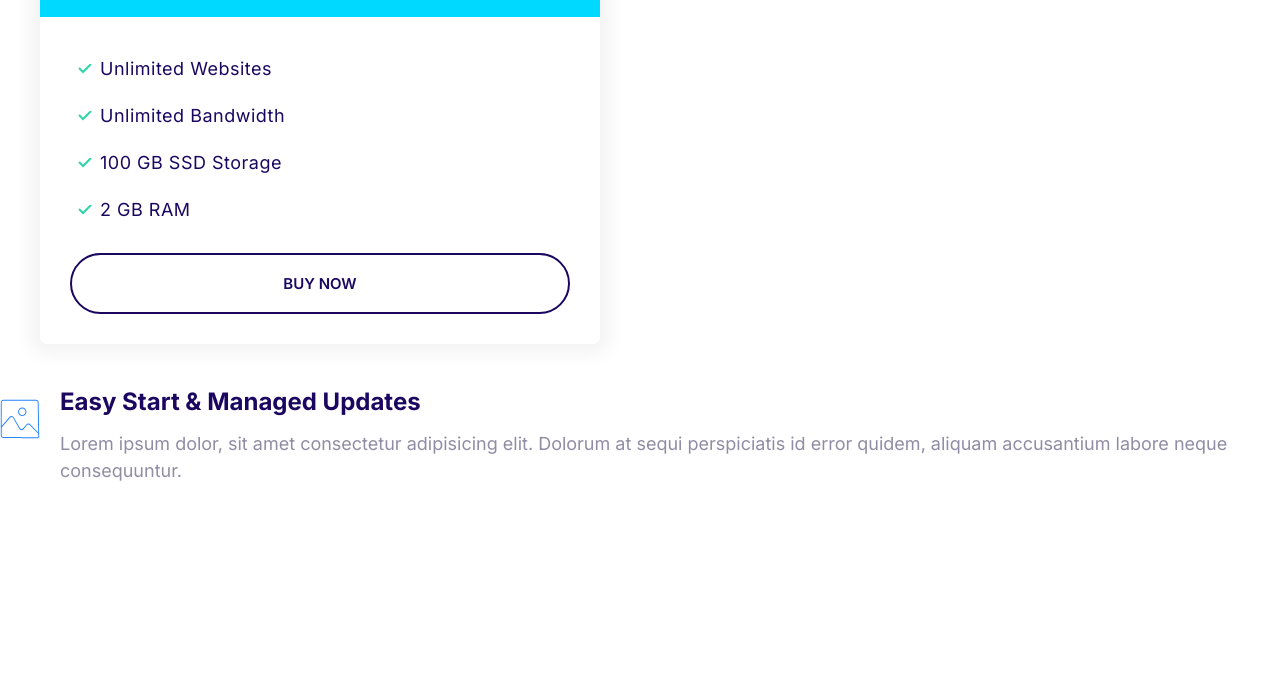
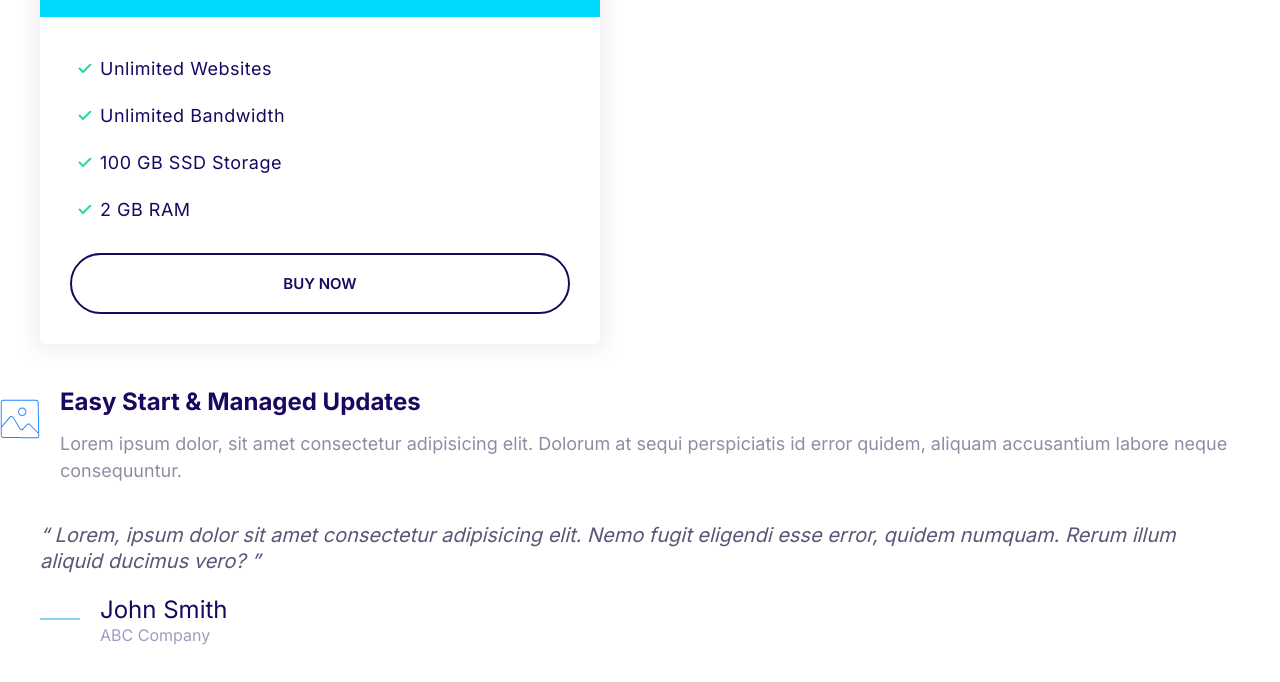
Before and after one commit to emblema/html-css-course-project, a plain HTML site: page index.html in a window 1280 px wide. Shown: the part 252-934 px from the top of the page. Before the commit the page ends 800 px from the top, so only its background shows below. Drawn offline with Linux system fonts and the light colour scheme.

Commit message:
Build the quote component

```diff
--- a/css/styles.css
+++ b/css/styles.css
@@ -4,6 +4,7 @@
   --color-accent: #ff3400;
   --color-headings: #1b0760;
   --color-body: #918ca4;
+  --color-body-darker: #5c5577;
   --color-border: #ccc;
   --border-radius: 40px;
 }
@@ -391,3 +392,53 @@ a {
 .media__image {
   margin-top: 1.5rem;
 }
+
+/* Quotes */
+
+.quote {
+  font-size: 3rem;
+  font-style: italic;
+  color: var(--color-body-darker);
+  line-height: 1.3;
+}
+
+.quote__text::before {
+  content: open-quote;
+}
+
+.quote__text::after {
+  content: close-quote;
+}
+
+.quote__author {
+  font-size: 3rem;
+  font-weight: 500;
+  font-style: normal;
+  margin-bottom: 0px;
+}
+
+.quote__organization {
+  color: var(--color-headings);
+  opacity: 0.4;
+  font-size: 2rem;
+  font-style: normal;
+}
+
+.quote__line {
+  position: relative;
+  bottom: 10px;
+}
+
+@media screen and (min-width: 1024px) {
+  .quote {
+    font-size: 2rem;
+  }
+
+  .quote__author {
+    font-size: 2.4rem;
+  }
+
+  .quote__organization {
+    font-size: 1.6rem;
+  }
+}
--- a/index.html
+++ b/index.html
@@ -54,5 +54,24 @@
         </p>
       </div>
     </div>
+    <blockquote class="quote">
+      <p class="quote__text">
+        Lorem, ipsum dolor sit amet consectetur adipisicing elit. Nemo fugit
+        eligendi esse error, quidem numquam. Rerum illum aliquid ducimus vero?
+      </p>
+      <footer>
+        <div class="media">
+          <div class="media__image">
+            <svg class="icon icon--primary quote__line">
+              <use xlink:href="images/sprite.svg#line"></use>
+            </svg>
+          </div>
+          <div class="media__body">
+            <h3 class="media__title quote__author">John Smith</h3>
+            <p class="quote__organization">ABC Company</p>
+          </div>
+        </div>
+      </footer>
+    </blockquote>
   </body>
 </html>
```
Also changed, not shown: components/quotes.html (added, +19 -0 lines).
